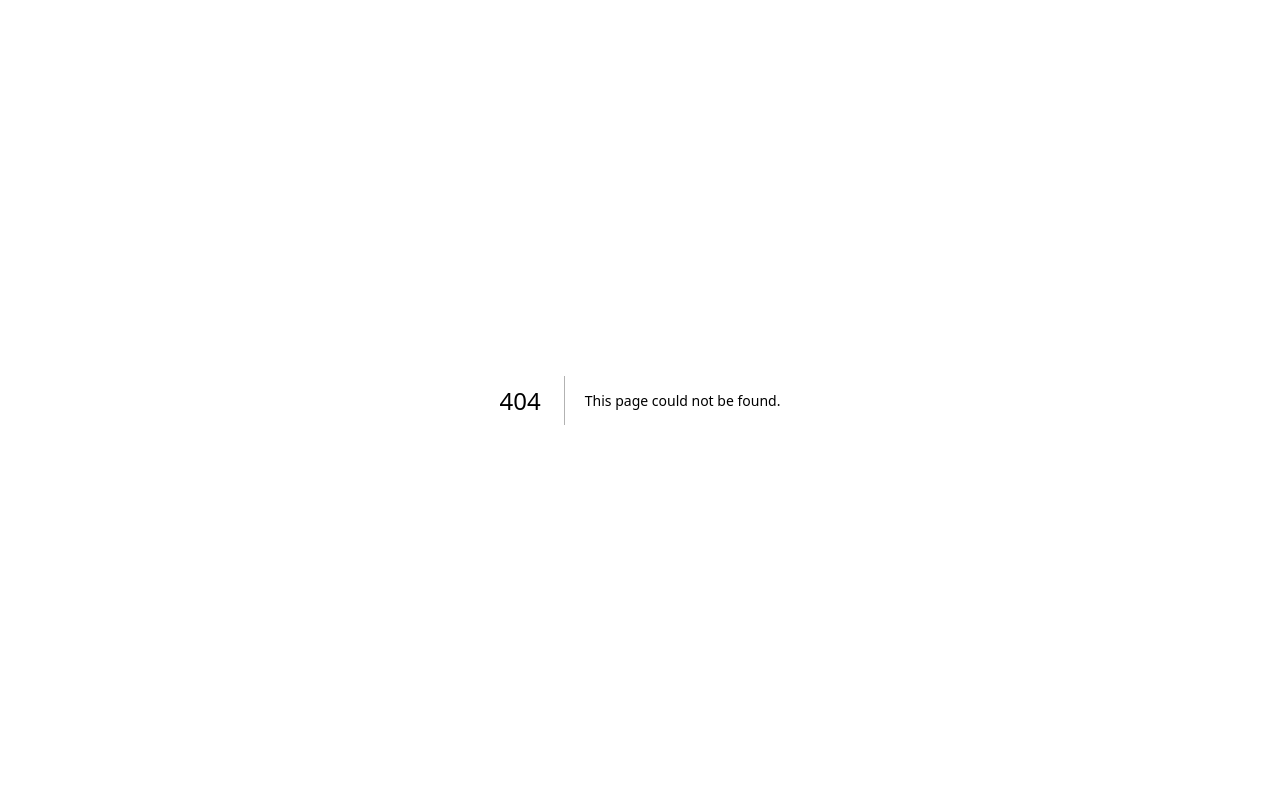
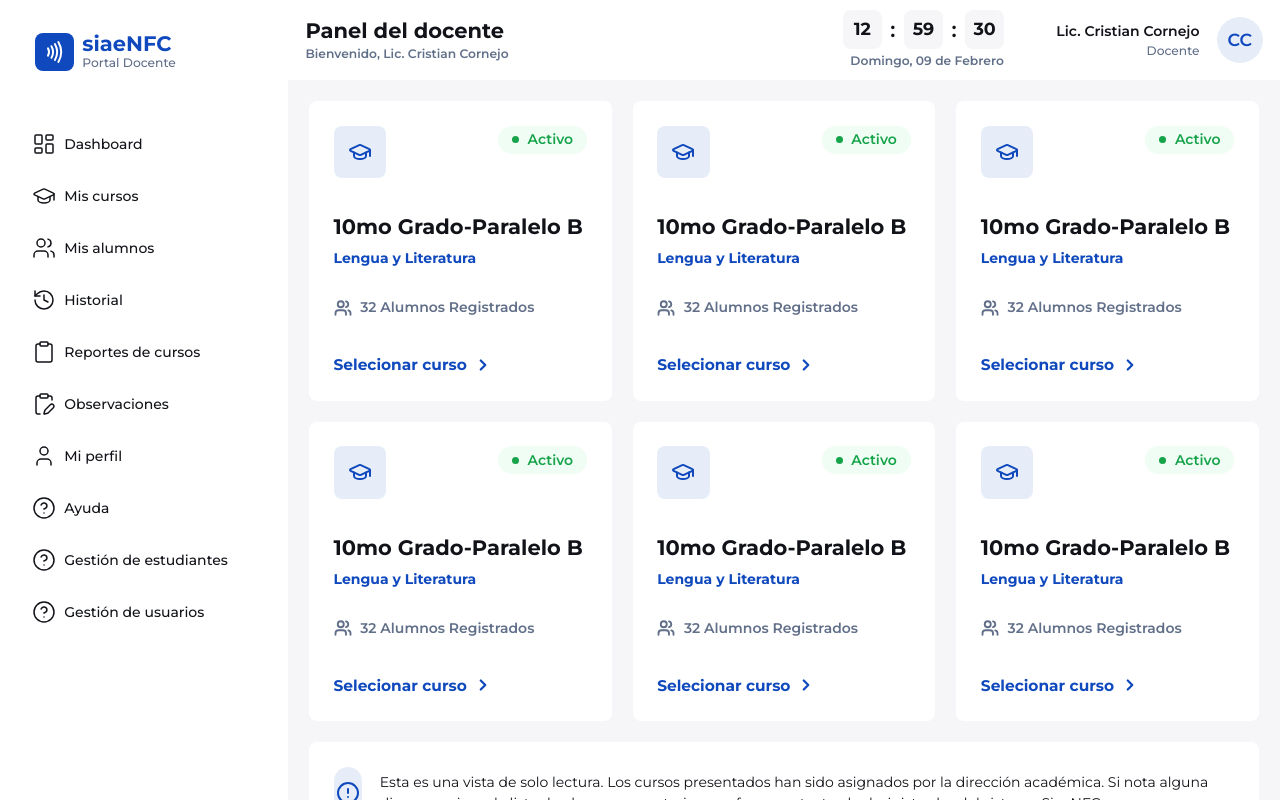
Before and after one commit to SrRata/next-nfc, a Next.js app: page /dashboard/courses in a window 1280 px wide. Before the commit this address had no page. Built offline with nearby package versions, Linux system fonts and the light colour scheme.

Commit message:
courses pag and component

```diff
--- /dev/null
+++ b/app/dashboard/courses/page.tsx
@@ -0,0 +1,30 @@
+import { AlertCard } from "@/components/alert-card"
+import { CourseCard } from "@/components/course-card"
+
+export default function coursesPage(){
+    return(
+        <>
+        <CourseCard course="10mo Grado-Paralelo B" subjects="Lengua y Literatura" students_number="32 Alumnos Registrados" active>
+        </CourseCard>
+
+        <CourseCard course="10mo Grado-Paralelo B" subjects="Lengua y Literatura" students_number="32 Alumnos Registrados" active>
+        </CourseCard>
+
+        <CourseCard course="10mo Grado-Paralelo B" subjects="Lengua y Literatura" students_number="32 Alumnos Registrados" active>
+        </CourseCard>
+
+        <CourseCard course="10mo Grado-Paralelo B" subjects="Lengua y Literatura" students_number="32 Alumnos Registrados" active>
+        </CourseCard>
+
+        <CourseCard course="10mo Grado-Paralelo B" subjects="Lengua y Literatura" students_number="32 Alumnos Registrados" active>
+        </CourseCard>
+
+        <CourseCard course="10mo Grado-Paralelo B" subjects="Lengua y Literatura" students_number="32 Alumnos Registrados" active>
+        </CourseCard>
+
+        <AlertCard/>
+
+        </>
+    )
+
+}
--- /dev/null
+++ b/components/alert-card.tsx
@@ -0,0 +1,11 @@
+import { AlertCircle } from "lucide-react";
+import { IconShape } from "./ui/icon-shape";
+
+export function AlertCard(){
+    return(
+        <div className="flex col-span-full items-center  bg-white-primary p-7 rounded-primary gap-5">
+            <IconShape circle icon={AlertCircle} color="blue"/>
+            <p>Esta es una vista de solo lectura. Los cursos presentados han sido asignados por la dirección académica. Si nota alguna discrepancia en la lista de alumnos o materias, por favor contacte al administrador del sistema SiaeNFC.</p>
+        </div>
+    )
+}
--- a/components/course-card.tsx
+++ b/components/course-card.tsx
@@ -7,11 +7,11 @@ import { InternalLink } from "./ui/link";
 interface CourseCardProps {
     course?: string;
     subjects?: string;
-    students?: string;
+    students_number?: string;
     active?: boolean;
 }
 
-export function CourseCard({course = 'course', subjects = 'subjects', students = 'students', active}: CourseCardProps) {
+export function CourseCard({course = 'course', subjects = 'subjects', students_number = 'students_number', active}: CourseCardProps) {
     return (
         <div className="bg-white-primary rounded-primary p-7 flex justify-between flex-col gap-10">
             <div className="flex items-start justify-between">
@@ -27,7 +27,7 @@ export function CourseCard({course = 'course', subjects = 'subjects', students =
 
                 <div className="flex items-center gap-2.5 text-black-secondary font-semibold mt-6">
                     <Users size={18} strokeWidth={2.5}/>
-                    {students}
+                    {students_number}
                 </div>
             </div>
             <InternalLink href="/">
```
Also changed, not shown: 1 other file (tests, documents, lock files or other folders).
